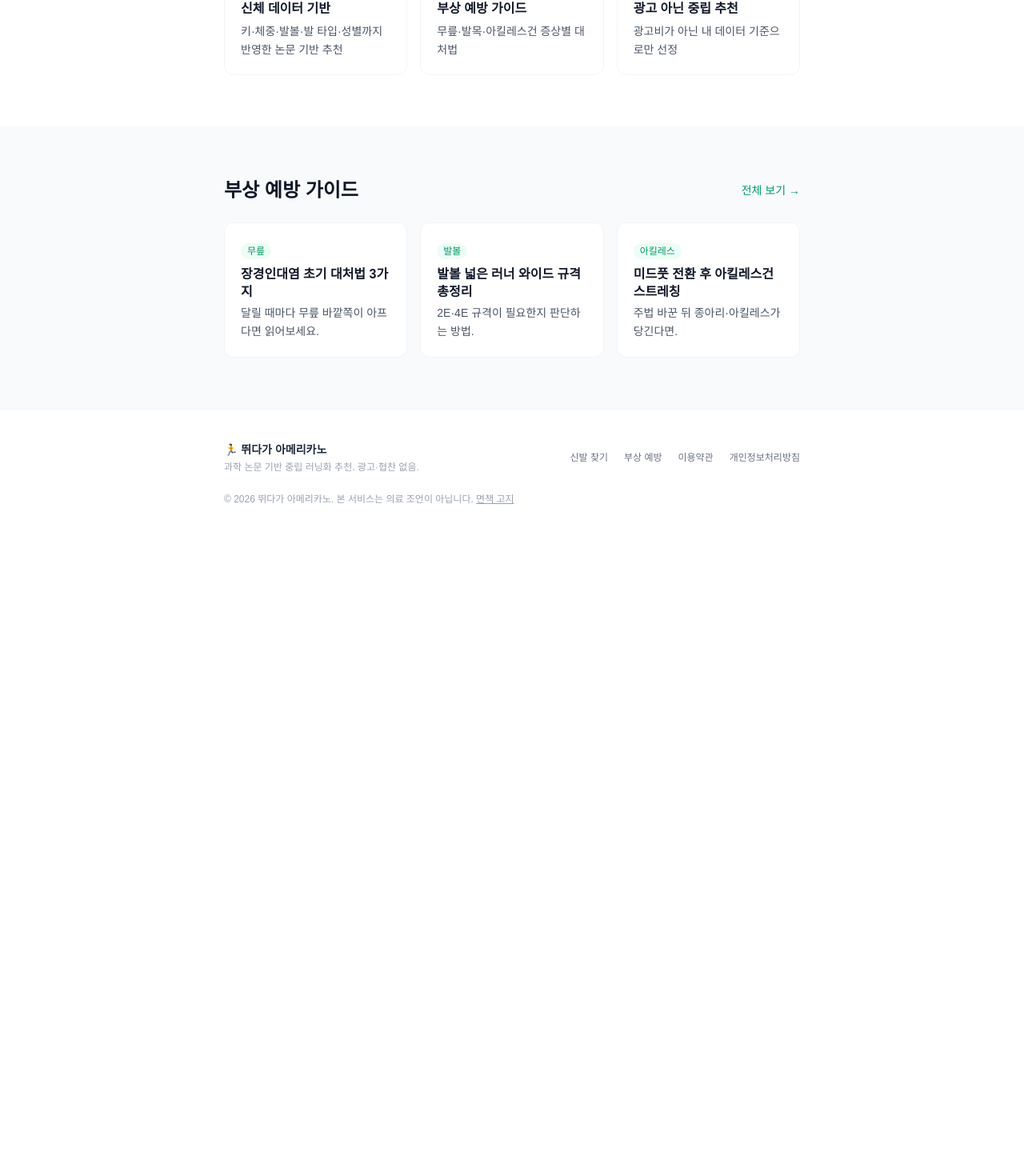
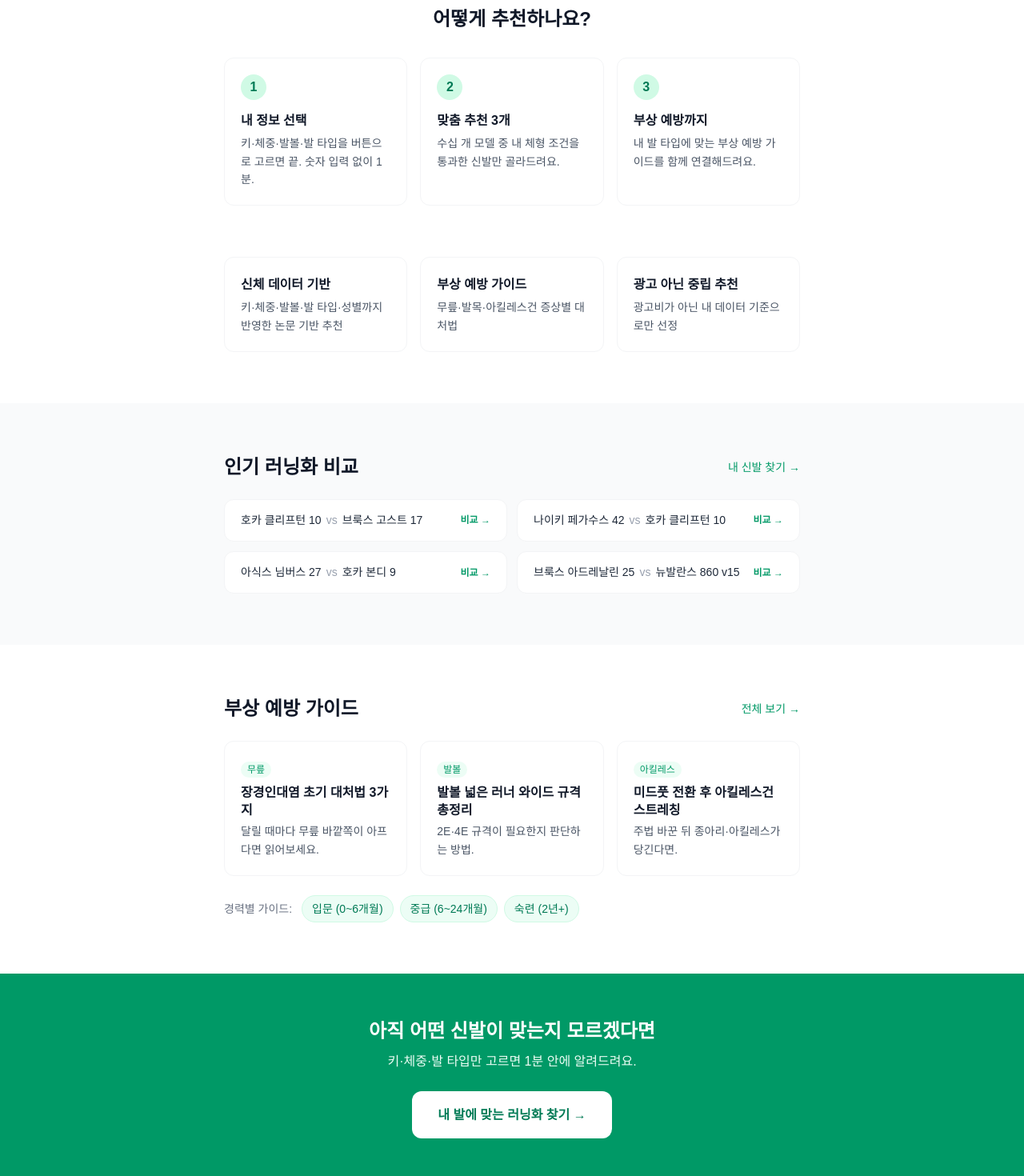
Before and after one commit to seung007/ddaiga-americano, a Next.js app: page / in a window 1280 px wide. Shown: the part 549-2019 px from the top of the page at 80% size. Before the commit the page ends 1221 px from the top, so only its background shows below. Built offline with nearby package versions, Linux system fonts and the light colour scheme; no server answers.

Commit message:
feat: 홈 화면 개선 — 사용법·인기 비교·경력별 가이드 내부 링크 강화

```diff
--- a/app/page.tsx
+++ b/app/page.tsx
@@ -1,5 +1,19 @@
 import Link from "next/link";
 import SiteHeader from "@/components/SiteHeader";
+
+// 사전 렌더링된 인기 비교 페어 (app/compare/[slug] generateStaticParams와 일치)
+const POPULAR_COMPARES = [
+  { slug: "hoka-clifton-10-vs-brooks-ghost-17", label: "호카 클리프턴 10", vs: "브룩스 고스트 17" },
+  { slug: "nike-pegasus-42-vs-hoka-clifton-10", label: "나이키 페가수스 42", vs: "호카 클리프턴 10" },
+  { slug: "asics-gel-nimbus-27-vs-hoka-bondi-9", label: "아식스 님버스 27", vs: "호카 본디 9" },
+  { slug: "brooks-adrenaline-gts-25-vs-nb-860-v15", label: "브룩스 아드레날린 25", vs: "뉴발란스 860 v15" },
+];
+
+const LEVEL_GUIDES = [
+  { href: "/injury/beginner-guide", label: "입문 (0~6개월)" },
+  { href: "/injury/intermediate-guide", label: "중급 (6~24개월)" },
+  { href: "/injury/advanced-guide", label: "숙련 (2년+)" },
+];
 
 export default function Home() {
   return (
@@ -22,6 +36,27 @@
         >
           내 신발 찾기 시작 →
         </Link>
+        <p className="mt-4 text-xs text-gray-400">가입 없이 무료 · 광고·협찬 없는 중립 추천</p>
+      </section>
+
+      {/* How it works */}
+      <section className="max-w-3xl mx-auto px-6 pb-16">
+        <h2 className="text-center text-2xl font-bold text-gray-900 mb-8">어떻게 추천하나요?</h2>
+        <div className="grid gap-4 md:grid-cols-3">
+          {[
+            { n: "1", t: "내 정보 선택", d: "키·체중·발볼·발 타입을 버튼으로 고르면 끝. 숫자 입력 없이 1분." },
+            { n: "2", t: "맞춤 추천 3개", d: "수십 개 모델 중 내 체형 조건을 통과한 신발만 골라드려요." },
+            { n: "3", t: "부상 예방까지", d: "내 발 타입에 맞는 부상 예방 가이드를 함께 연결해드려요." },
+          ].map((s) => (
+            <div key={s.n} className="border border-gray-100 rounded-xl p-5">
+              <div className="w-8 h-8 rounded-full bg-emerald-100 text-emerald-700 font-bold flex items-center justify-center mb-3">
+                {s.n}
+              </div>
+              <h3 className="font-semibold text-gray-900 mb-1">{s.t}</h3>
+              <p className="text-sm text-gray-600 leading-relaxed">{s.d}</p>
+            </div>
+          ))}
+        </div>
       </section>
 
       {/* Feature 3-grid */}
@@ -38,8 +73,36 @@
         ))}
       </section>
 
+      {/* 인기 러닝화 비교 */}
+      <section className="bg-gray-50 py-16">
+        <div className="max-w-3xl mx-auto px-6">
+          <div className="flex items-center justify-between mb-6">
+            <h2 className="text-2xl font-bold text-gray-900">인기 러닝화 비교</h2>
+            <Link href="/shoe-finder" className="text-sm text-emerald-600 hover:underline">
+              내 신발 찾기 →
+            </Link>
+          </div>
+          <div className="grid gap-3 sm:grid-cols-2">
+            {POPULAR_COMPARES.map((c) => (
+              <Link
+                key={c.slug}
+                href={`/compare/${c.slug}`}
+                className="flex items-center justify-between bg-white border border-gray-100 rounded-xl px-5 py-4 hover:border-emerald-300 transition-colors"
+              >
+                <span className="text-sm font-medium text-gray-800 leading-snug">
+                  {c.label}
+                  <span className="text-gray-400 mx-1.5">vs</span>
+                  {c.vs}
+                </span>
+                <span className="shrink-0 text-xs text-emerald-600 font-semibold ml-2">비교 →</span>
+              </Link>
+            ))}
+          </div>
+        </div>
+      </section>
+
       {/* Injury preview */}
-      <section className="bg-gray-50 py-16">
+      <section className="py-16">
         <div className="max-w-3xl mx-auto px-6">
           <div className="flex items-center justify-between mb-6">
             <h2 className="text-2xl font-bold text-gray-900">부상 예방 가이드</h2>
@@ -81,6 +144,34 @@
               </Link>
             ))}
           </div>
+
+          {/* 수준별 가이드 링크 */}
+          <div className="mt-6 flex flex-wrap items-center gap-2">
+            <span className="text-sm text-gray-500 mr-1">경력별 가이드:</span>
+            {LEVEL_GUIDES.map((g) => (
+              <Link
+                key={g.href}
+                href={g.href}
+                className="text-sm font-medium text-emerald-700 bg-emerald-50 border border-emerald-100 px-3 py-1.5 rounded-full hover:bg-emerald-100 transition-colors"
+              >
+                {g.label}
+              </Link>
+            ))}
+          </div>
+        </div>
+      </section>
+
+      {/* 마무리 CTA */}
+      <section className="bg-emerald-600">
+        <div className="max-w-3xl mx-auto px-6 py-14 text-center">
+          <h2 className="text-2xl font-bold text-white mb-2">아직 어떤 신발이 맞는지 모르겠다면</h2>
+          <p className="text-emerald-50 mb-6">키·체중·발 타입만 고르면 1분 안에 알려드려요.</p>
+          <Link
+            href="/shoe-finder"
+            className="inline-block bg-white text-emerald-700 font-semibold px-8 py-4 rounded-xl hover:bg-emerald-50 transition-colors"
+          >
+            내 발에 맞는 러닝화 찾기 →
+          </Link>
         </div>
       </section>
     </main>
```
